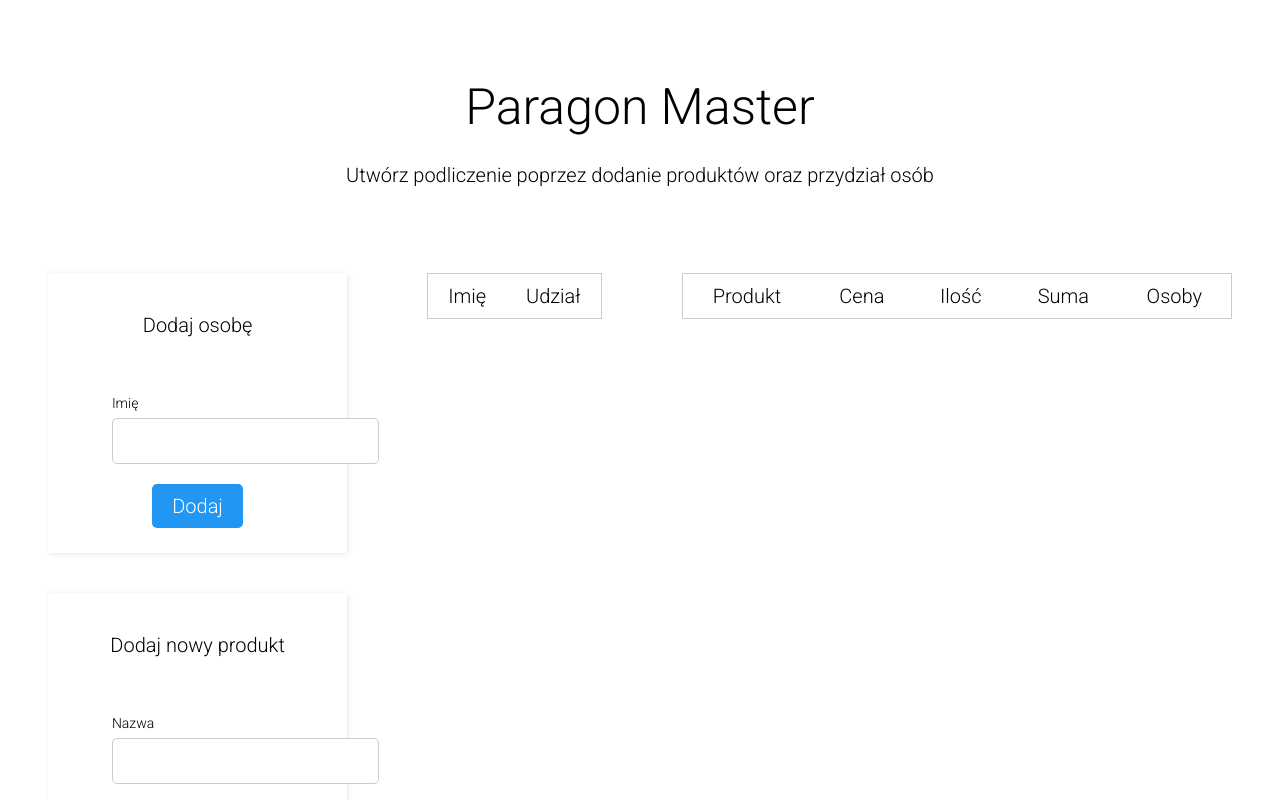
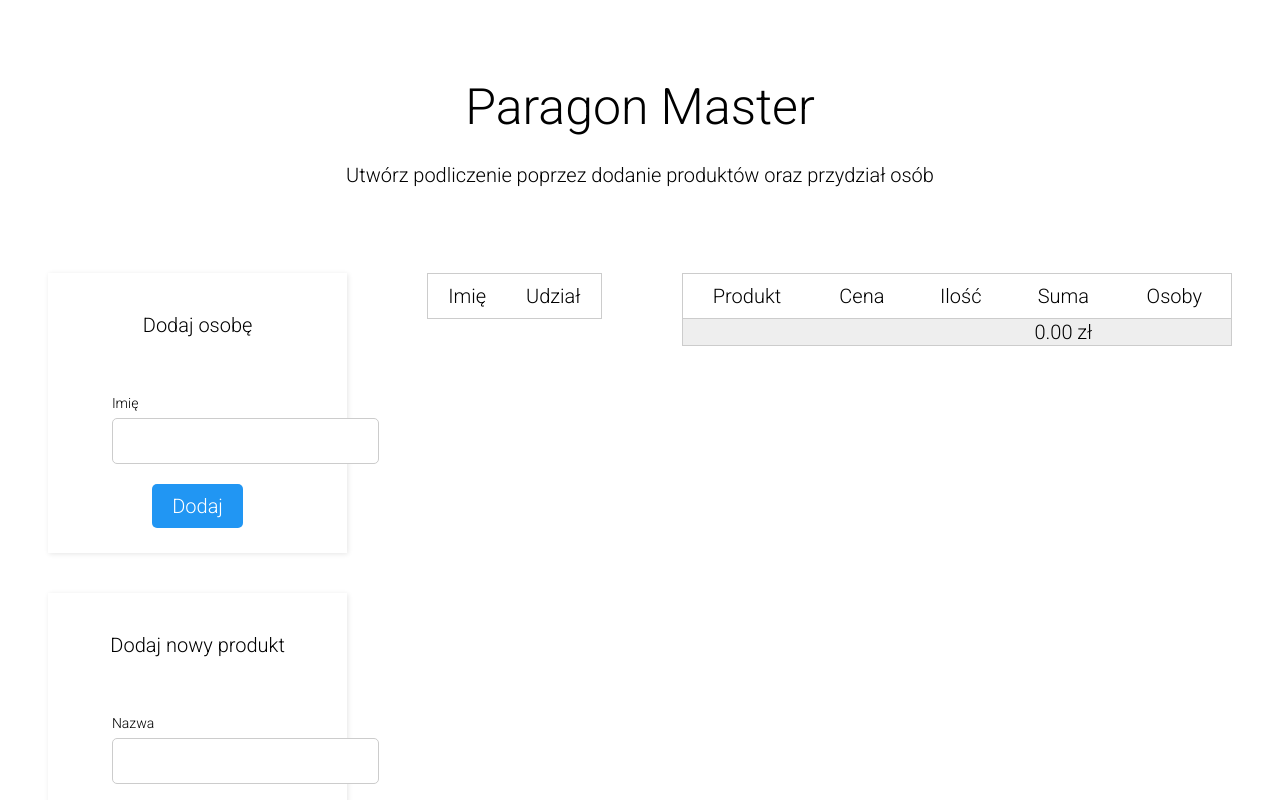
Before and after one commit to protectedvoid21/ReceiptManager, an Angular app: page / in a window 1280 px wide. Shown: the top 800 px of the page. Built offline with nearby package versions, Linux system fonts and the light colour scheme.

Commit message:
Fix calculating price per person by price only

```diff
--- a/src/app/main/product-list/product-list.component.html
+++ b/src/app/main/product-list/product-list.component.html
@@ -25,5 +25,10 @@
         </div>
       </td>
     </tr>
+    <tr>
+      <td colspan="3"></td>
+      <td>{{ FormatUtils.formatPrice(getProductSumPrice()) }} zł</td>
+      <td></td>
+    </tr>
   </tbody>
 </table>
--- a/src/app/main/product-list/product-list.component.ts
+++ b/src/app/main/product-list/product-list.component.ts
@@ -23,5 +23,9 @@ export class ProductListComponent {
     })
   }
 
+  getProductSumPrice(): number {
+    return this.products.reduce((sum, product) => sum + product.getSumPrice(), 0)
+  }
+
   protected readonly FormatUtils = FormatUtils;
 }
--- a/src/app/main/product.ts
+++ b/src/app/main/product.ts
@@ -27,7 +27,7 @@ export class Product {
       if (this.persons.length === 0) {
         return 0;
       }
-      return this.price / this.persons.length
+      return this.getSumPrice() / this.persons.length
     }
 
     getSumPrice(): number {
```
